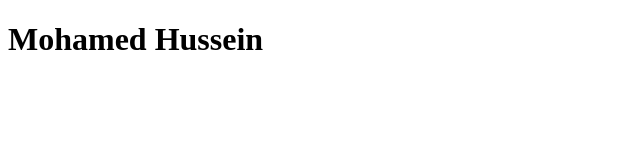
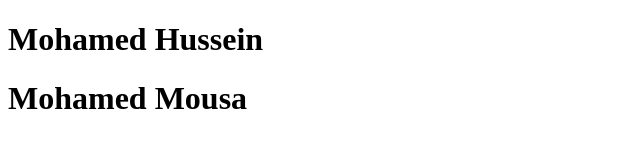
Before and after one commit to mohamed-Githu/G6, a plain HTML site: page index.html in a window 1280 px wide. Shown: the whole page, without its empty margins (0-640 px from the left). Drawn offline with Linux system fonts and the light colour scheme.

Commit message:
Add files via upload

```diff
--- a/index.html
+++ b/index.html
@@ -7,5 +7,6 @@
 </head>
 <body>
     <h1>Mohamed Hussein</h1>
+    <h1>Mohamed Mousa</h1>
 </body>
 </html>
```
